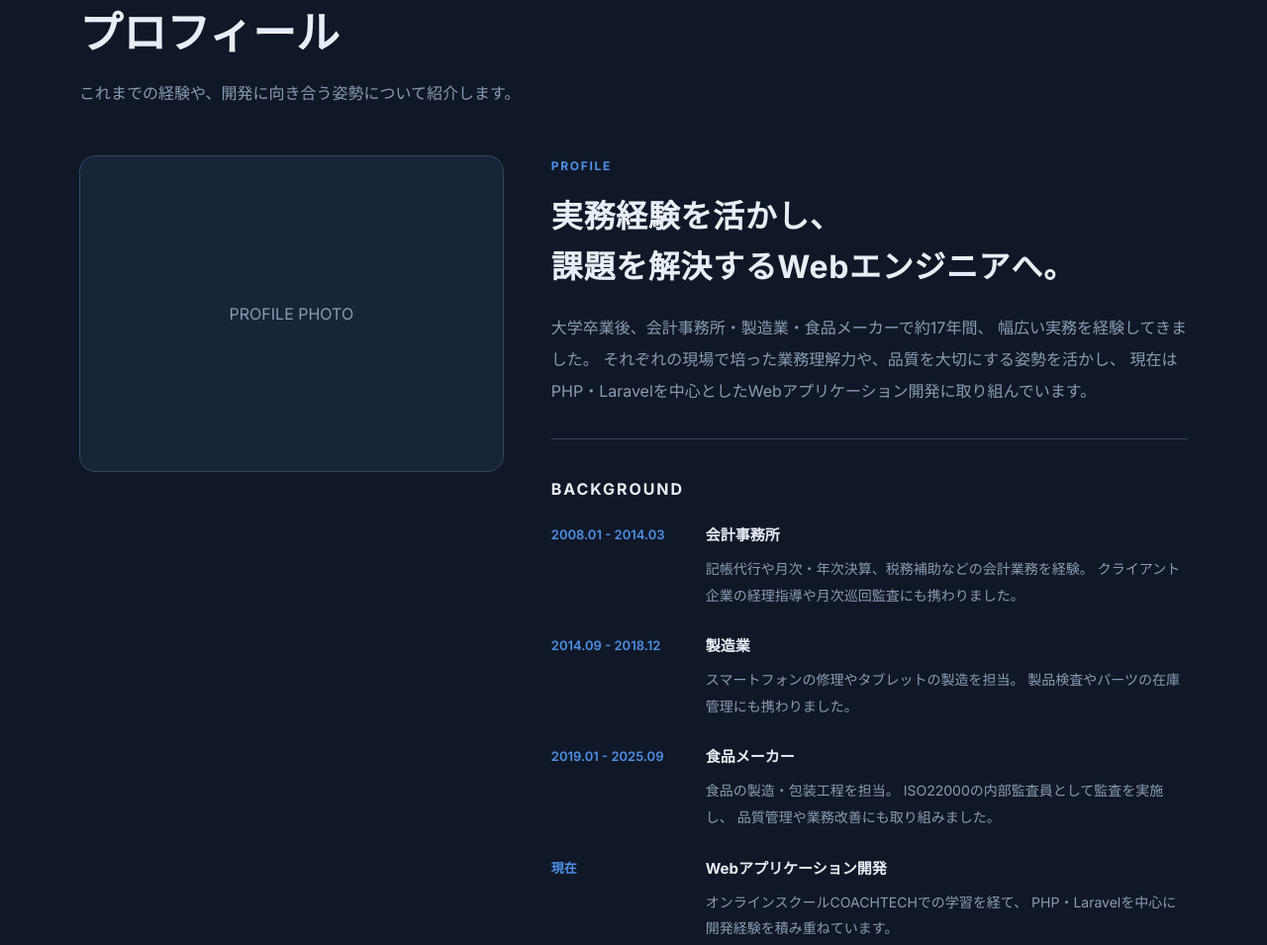
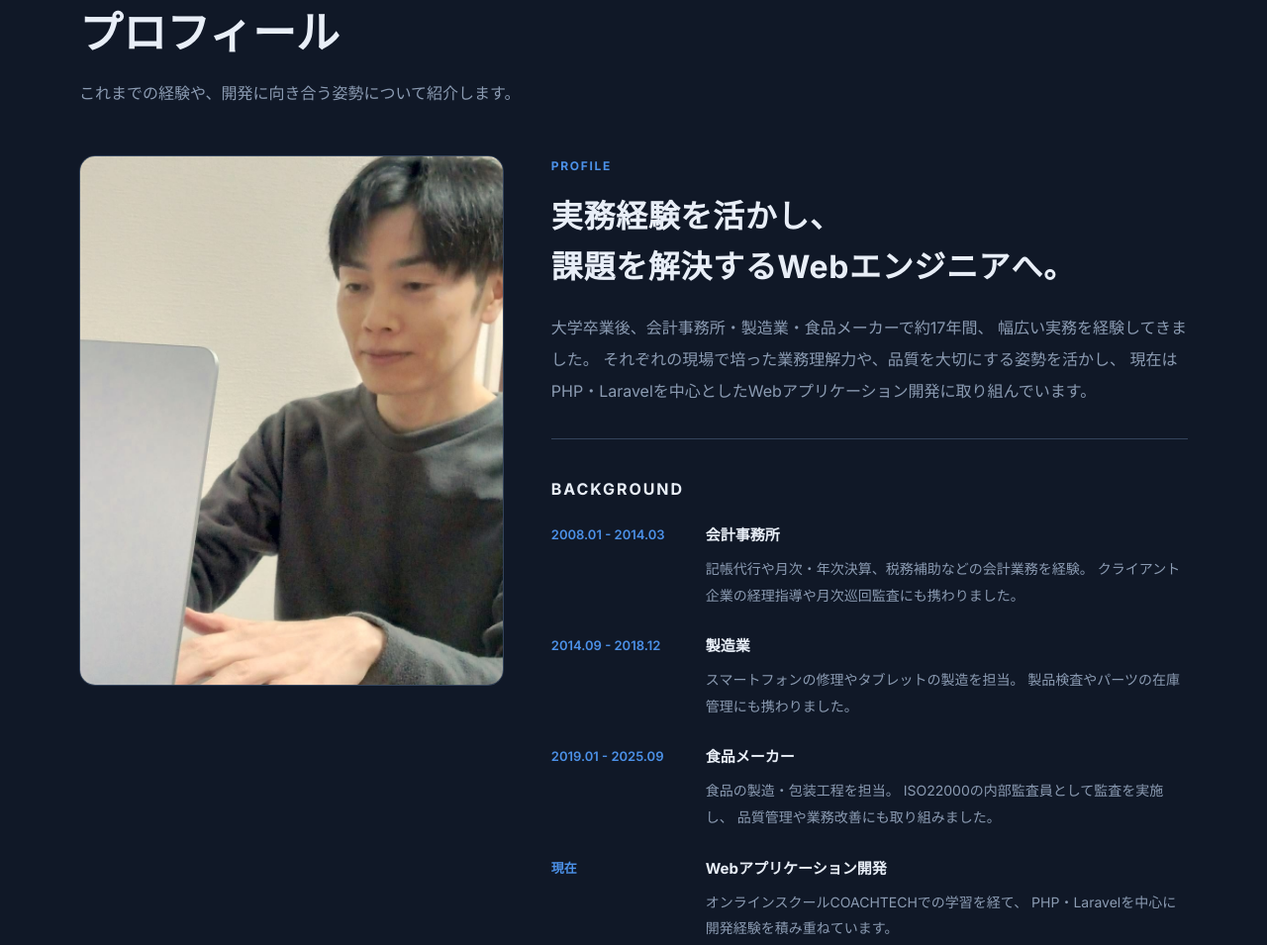
Before and after one commit to yuyu580905-dev/developer-portfolio, a plain HTML site: page index.html in a window 1280 px wide. Shown: the part 5533-6488 px from the top of the page at 99% size. Drawn offline with Linux system fonts and the light colour scheme.

Commit message:
feat: プロフィール写真を追加して表示を調整

```diff
--- a/css/style.css
+++ b/css/style.css
@@ -818,14 +818,23 @@ textarea {
     align-items: start;
 }
 
-.profile-image-placeholder {
-    display: grid;
-    min-height: 320px;
-    place-items: center;
+.profile-image-wrapper {
+    position: relative;
+    aspect-ratio: 4 / 5;
+    overflow: hidden;
     border: 1px solid var(--color-border);
     border-radius: var(--radius-card);
     background-color: var(--color-surface);
-    color: var(--color-text-muted);
+}
+
+.profile-image {
+    position: absolute;
+    inset: 0;
+    display: block;
+    width: 100%;
+    height: 100%;
+    object-fit: cover;
+    object-position: center;
 }
 
 .profile-text {
@@ -1137,10 +1146,6 @@ textarea {
         gap: 32px;
     }
 
-    .profile-image-placeholder {
-        min-height: 280px;
-    }
-
     .profile-text {
         gap: 32px;
     }
--- a/index.html
+++ b/index.html
@@ -481,8 +481,8 @@
                 </div>
 
                 <div class="about-content">
-                    <div class="profile-image-placeholder">
-                        <span>PROFILE PHOTO</span>
+                    <div class="profile-image-wrapper">
+                        <img src="images/profile/profile-photo.jpg" alt="松本友介のプロフィール写真" class="profile-image" width="920" height="1778">
                     </div>
 
                     <div class="profile-text">
```
Also changed, not shown: images/profile/profile-photo.jpg (added).
